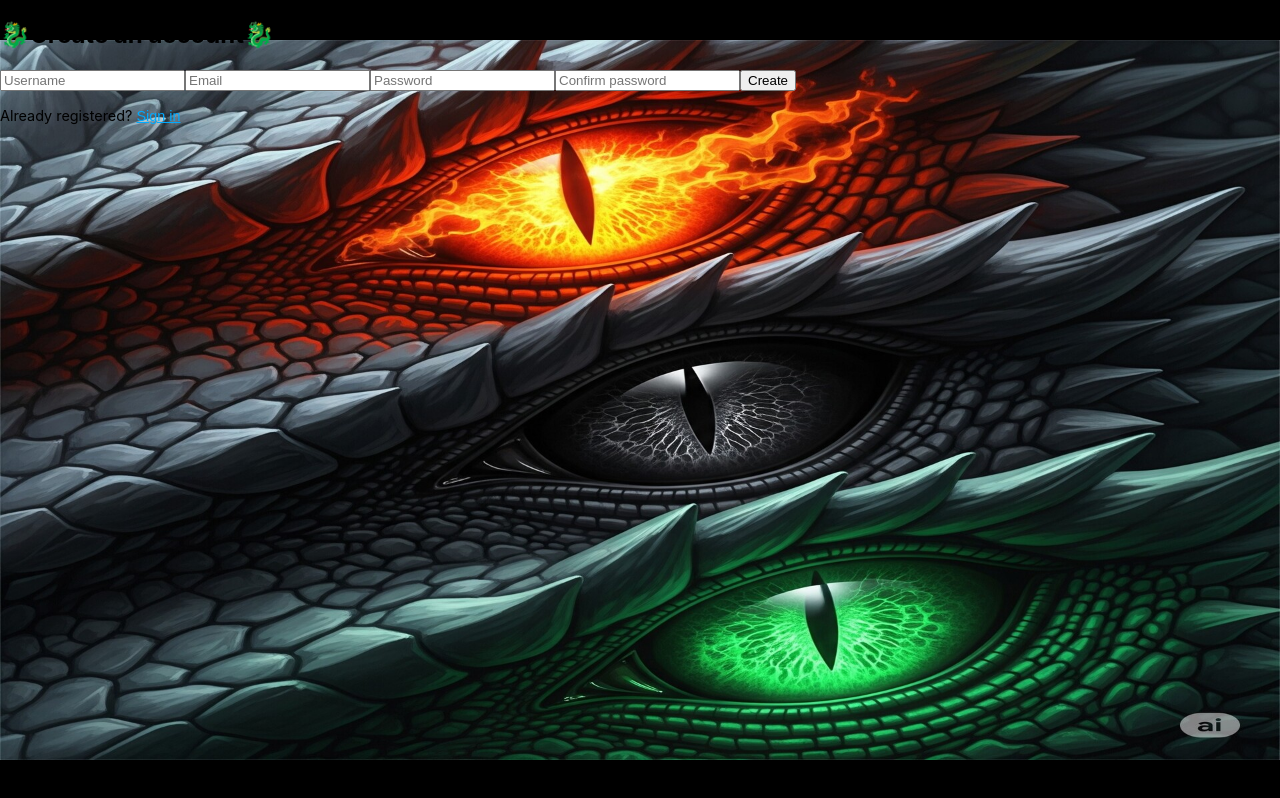
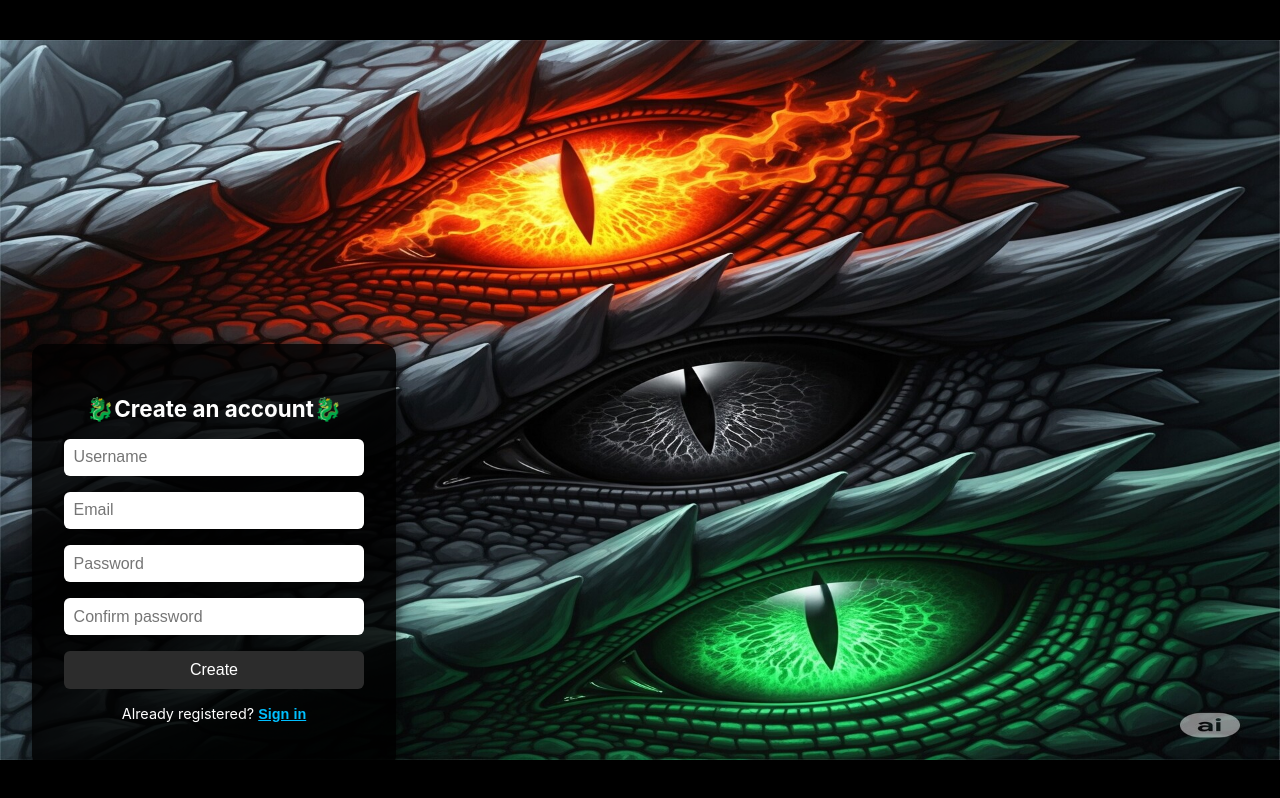
Before and after one commit to ToniR90/5.2-Virtual-Pet, a React (Create React App) app in the folder frontend/: page / in a window 1280 px wide. Both pictures are taken after a click on the button "Click here". Built offline with nearby package versions, Linux system fonts and the light colour scheme.

Commit message:
refactor: register box

```diff
--- a/frontend/src/components/RegisterForm.jsx
+++ b/frontend/src/components/RegisterForm.jsx
@@ -40,9 +40,7 @@ const RegisterForm = ({ onSwitch }) => {
       const data = await res.json();
 
       if (res.ok && data.data && data.data.token) {
-        // ✅ Guarda el token
         localStorage.setItem('token', data.data.token);
-
         console.log('Usuari creat i token guardat:', data.data);
         navigate('/dashboard');
       } else {
@@ -55,7 +53,7 @@ const RegisterForm = ({ onSwitch }) => {
   };
 
   return (
-    <div className="auth-box">
+    <div className="register-box">
       <h2>🐉Create an account🐉</h2>
       <form onSubmit={handleSubmit}>
         <input
--- a/frontend/src/pages/AuthPage.css
+++ b/frontend/src/pages/AuthPage.css
@@ -74,3 +74,66 @@
 .login-box button[type="submit"]:hover {
   background-color: #00994d;
 }
+.register-box {
+  position: absolute;
+  bottom: 2rem;
+  left: 2rem;
+  background-color: rgba(0, 0, 0, 0.85);
+  padding: 2rem;
+  border-radius: 12px;
+  color: white;
+  width: 300px;
+  box-shadow: 0 0 15px rgba(0,0,0,0.6);
+  display: flex;
+  flex-direction: column;
+  z-index: 1;
+}
+
+.register-box h2 {
+  margin-bottom: 1rem;
+  font-size: 1.4rem;
+  text-align: center;
+}
+
+.register-box form {
+  display: flex;
+  flex-direction: column;
+}
+
+.register-box input {
+  margin-bottom: 1rem;
+  padding: 0.6rem;
+  border-radius: 6px;
+  border: none;
+  font-size: 1rem;
+}
+
+.register-box button[type="submit"] {
+  padding: 0.6rem;
+  background-color: #2c2c2c;
+  color: white;
+  border: none;
+  border-radius: 6px;
+  cursor: pointer;
+  font-size: 1rem;
+}
+
+.register-box button[type="submit"]:hover {
+  background-color: #444;
+}
+
+.register-text {
+  margin-top: 1rem;
+  font-size: 0.9rem;
+  text-align: center;
+}
+
+.link-button {
+  background: none;
+  border: none;
+  color: #00bfff;
+  cursor: pointer;
+  font-weight: bold;
+  font-size: 0.9rem;
+  padding: 0;
+}
```
Also changed, not shown: 1 other file (tests, documents, lock files or other folders).
